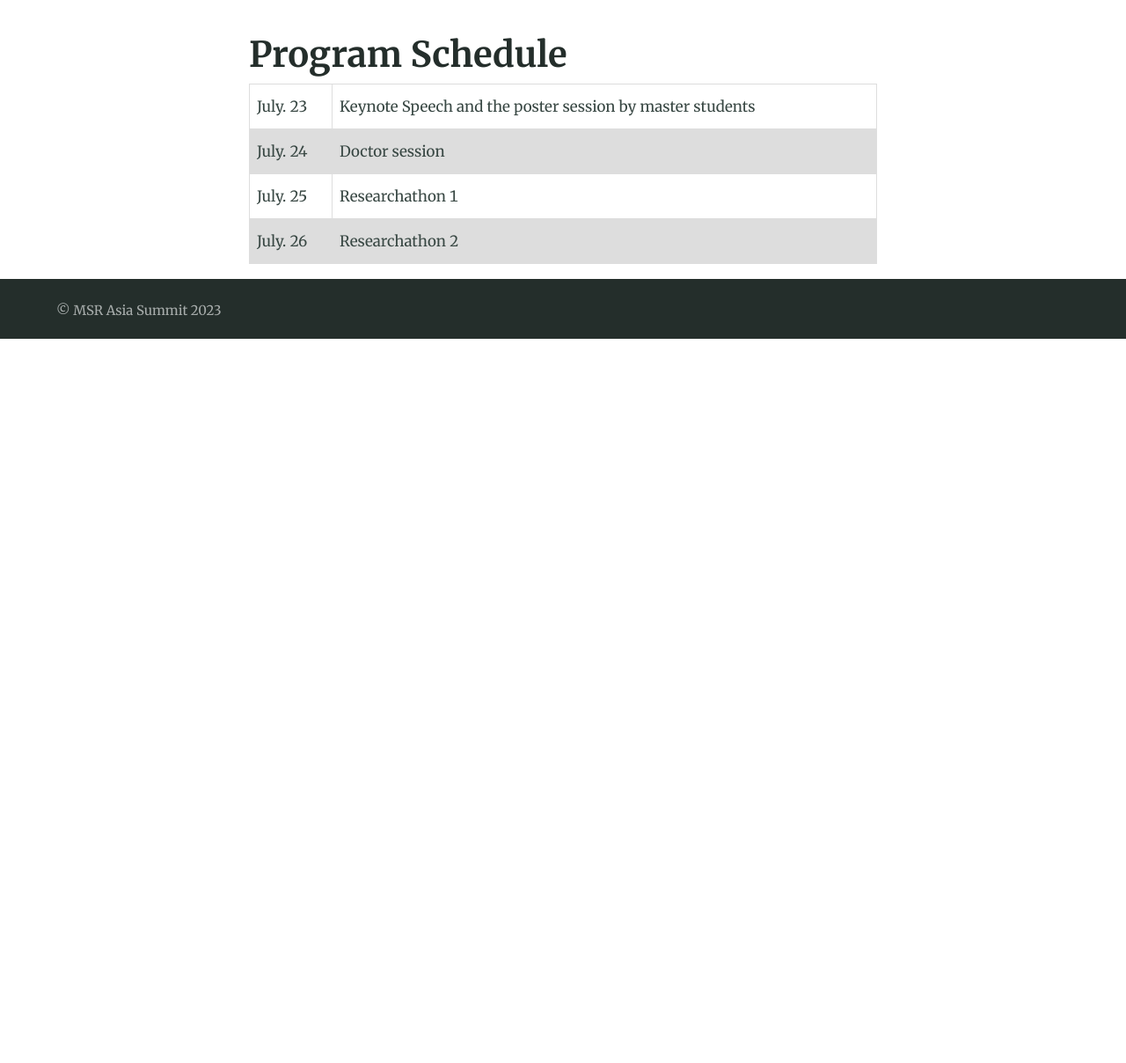
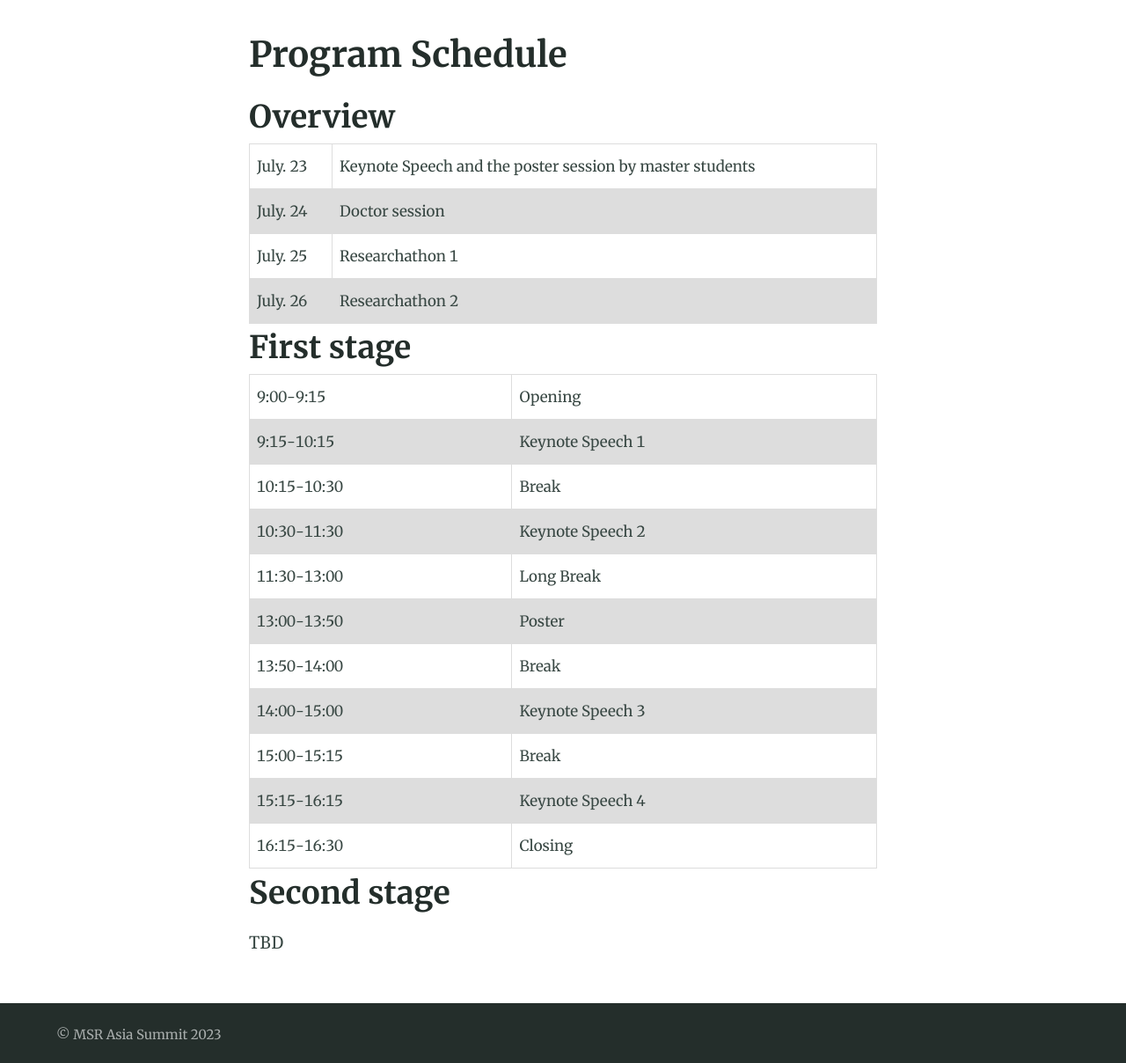
Before and after one commit to msr-asia-summit/msr-asia-summit.github.io, a Jekyll site: the page built from program.md, in a window 1280 px wide. Shown: the part 705-1913 px from the top of the page at 88% size. Built offline with Jekyll 4.4.1, drawn with Linux system fonts in a browser that asks for light colours; before the commit the page ends 1090 px from its top, so only the background shows below that.

Commit message:
add program for the first day

```diff
--- /dev/null
+++ b/_includes/table-program-first-stage.html
@@ -0,0 +1,69 @@
+<style>
+    table {
+      font-family: arial, sans-serif;
+      border-collapse: collapse;
+      width: 100%;
+    }
+    th {
+      border: 1px solid #dddddd;
+      text-align: left;
+      padding: 8px;
+      color: #3b7bdc;
+    }
+    td {
+      border: 1px solid #dddddd;
+      text-align: left;
+      padding: 8px;
+    }
+
+    tr:nth-child(even) {
+      background-color: #dddddd;
+    }
+</style>
+
+<table>
+    <tr>
+        <td>9:00-9:15</td>
+        <td>Opening</td>
+    </tr>
+    <tr>
+        <td>9:15-10:15</td>
+        <td>Keynote Speech 1</td>
+    </tr>
+    <tr>
+        <td>10:15-10:30</td>
+        <td>Break</td>
+    </tr>
+    <tr>
+        <td>10:30-11:30</td>
+        <td>Keynote Speech 2</td>
+    </tr>
+    <tr>
+        <td>11:30-13:00</td>
+        <td>Long Break</td>
+    </tr>
+    <tr>
+        <td>13:00-13:50</td>
+        <td>Poster</td>
+    </tr>
+    <tr>
+        <td>13:50-14:00</td>
+        <td>Break</td>
+    </tr>
+    <tr>
+        <td>14:00-15:00</td>
+        <td>Keynote Speech 3</td>
+    </tr>
+    <tr>
+        <td>15:00-15:15</td>
+        <td>Break</td>
+    </tr>
+    <tr>
+        <td>15:15-16:15</td>
+        <td>Keynote Speech 4</td>
+    </tr>
+    <tr>
+        <td>16:15-16:30</td>
+        <td>Closing</td>
+    </tr>
+</table>
--- a/program.md
+++ b/program.md
@@ -7,4 +7,13 @@ excerpt: "A demo of Markdown and HTML includes"
 ---
 <!-- <small>Talk 20 mins, QA 5 mins.</small> -->
 
+## Overview
+
 {% include table-program.html %}
+
+## First stage
+
+{% include table-program-first-stage.html %}
+
+## Second stage
+TBD
```
